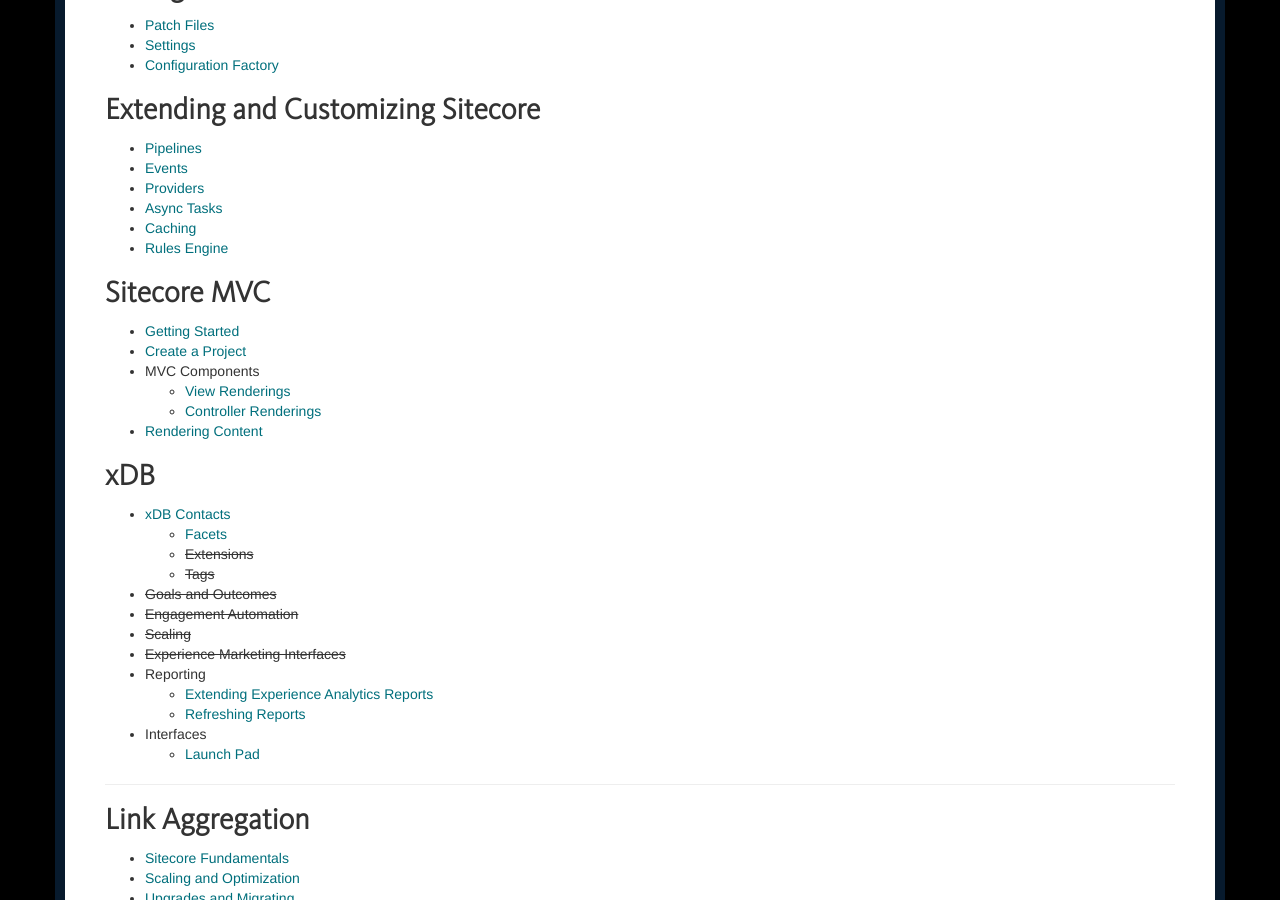
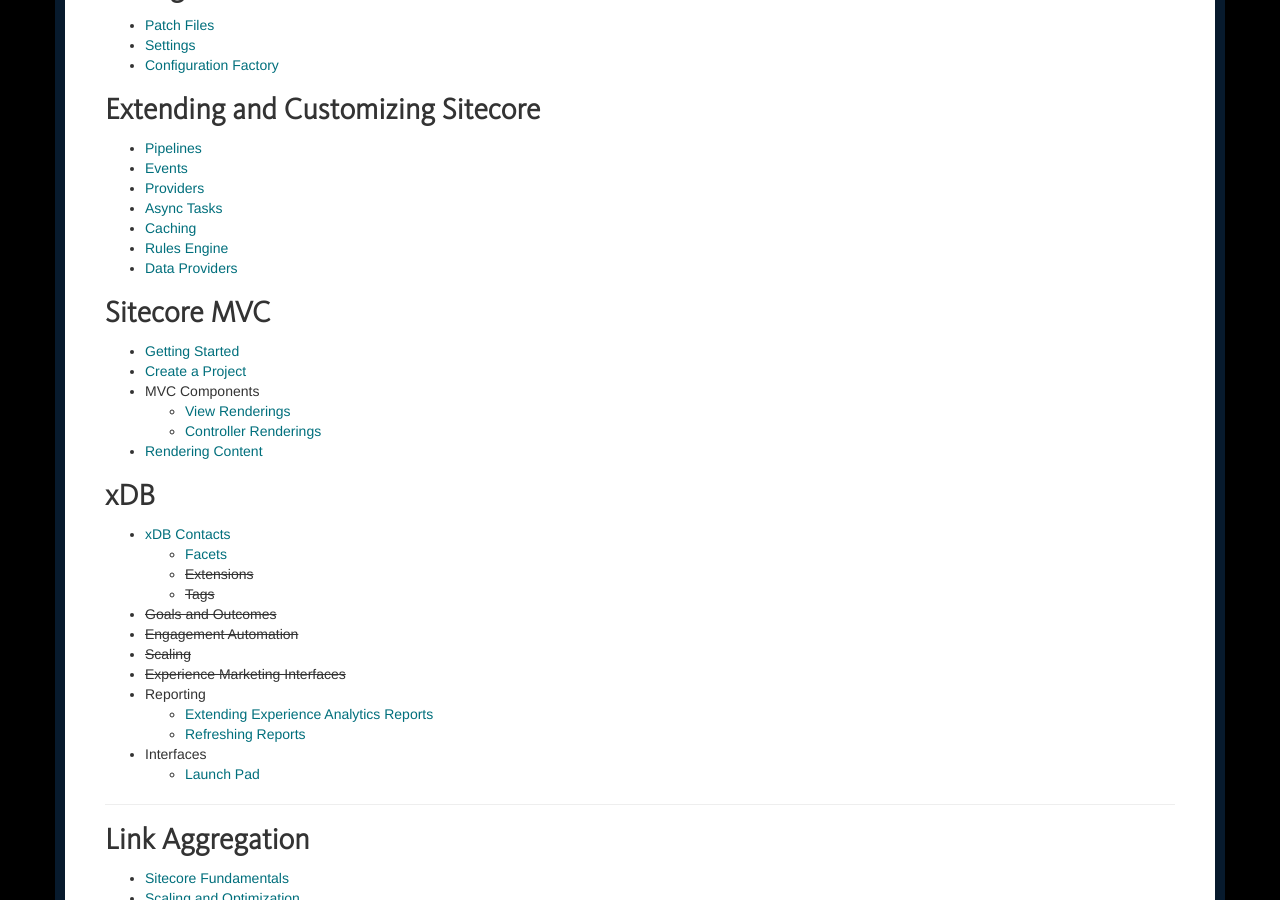
Before and after one commit to Sitecore-Community/docs, a Jekyll site: the page built from index.html, in a window 1280 px wide and 900 px high, scrolled down 1007 px. Built offline with Jekyll 4.4.1, drawn with Linux system fonts in a browser that asks for light colours; nearby versions of some CDN libraries; the list of posts is cut into pages by our own code.

Commit message:
Added homepage link to data providers section.

```diff
--- a/index.html
+++ b/index.html
@@ -50,6 +50,7 @@
   <li><a href="{{ site.baseurl }}/documentation/Sitecore Fundamentals/Asynchronous Tasks">Async Tasks</a></li>
   <li><a href="{{ site.baseurl }}/documentation/Sitecore Fundamentals/Caching">Caching</a></li>
   <li><a href="{{ site.baseurl }}/documentation/Sitecore Fundamentals/Rules Engine">Rules Engine</a></li>
+  <li><a href="{{ site.baseurl }}/documentation/Sitecore Fundamentals/Data Providers">Data Providers</a></li>
 </ul>
 
 <h2>Sitecore MVC</h2>
```
